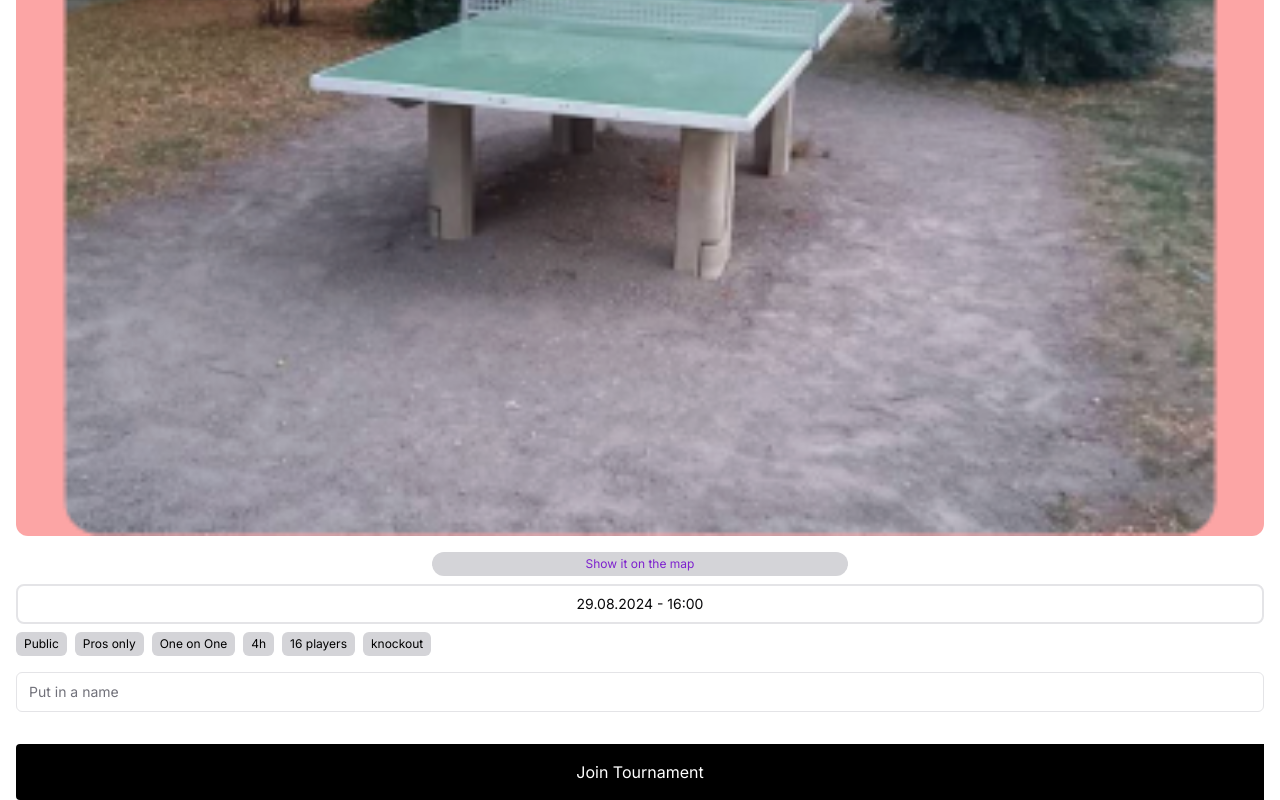
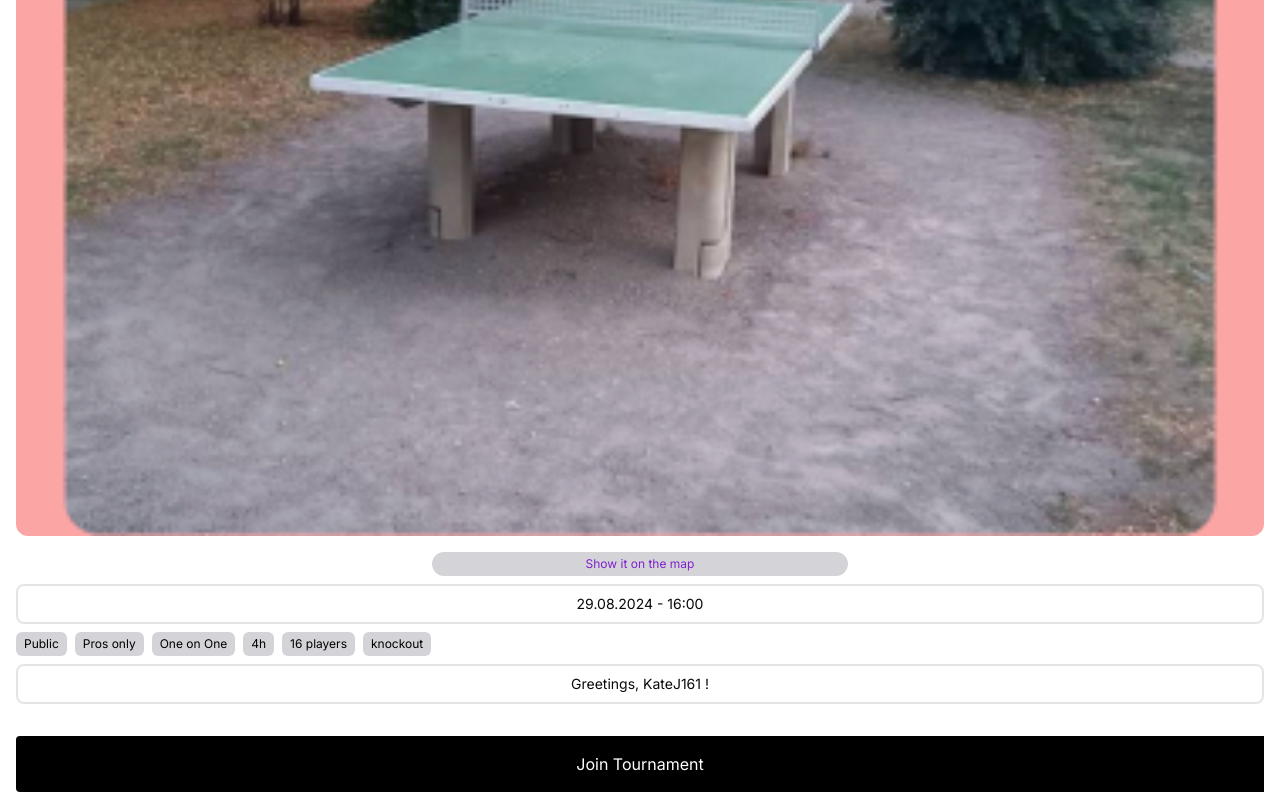
Before and after one commit to hnns-dev/camp12-final, a Next.js app: page /response-page in a window 1280 px wide. Shown: the part 451-1251 px from the top of the page. Built offline with nearby package versions, Linux system fonts and the light colour scheme.

Commit message:
changed name, create response page

```diff
--- a/app/response-page/page.tsx
+++ b/app/response-page/page.tsx
@@ -1,4 +1,5 @@
 import { Name } from "@/components/name";
+import Link from "next/link";
 
 export default function responsePage() {
   const placeHolder = [
@@ -53,6 +54,7 @@ export default function responsePage() {
           </ul>
           <Name />
         </div>
+        <Link href="/"></Link>
       </section>
       {/* Button */}
       <div className="flex flex-col items-stretch flex-grow justify-end mb-14 mt-6">
--- a/components/name.tsx
+++ b/components/name.tsx
@@ -4,12 +4,11 @@ import { useState } from "react";
 import { Input } from "./ui/input";
 
 export function Name() {
-  const [isLoggedIn, setIsLoggedIn] = useState(false);
-
+  const [isLoggedIn, setIsLoggedIn] = useState(true);
+  const [userName, setUserName] = useState("KateJ161");
   return (
     <>
-      <form
-        action="input"
+      <div
         className={`${
           isLoggedIn ? "hidden" : "flex"
         } flex-col justify-start text-start gap-2 mt-2`}
@@ -18,7 +17,13 @@ export function Name() {
           You wanna be the very best? Then join our ultimate tournament!
         </p> */}
         <Input placeholder="Put in a name"></Input>
-      </form>
+      </div>
+      <div className={`${isLoggedIn ? "flex" : "hidden"} flex justify-center`}>
+        {" "}
+        <p className="border-zinc-200 border-2 rounded-lg p-2 min-h-10 w-full text-sm">
+          Greetings, {userName} !
+        </p>
+      </div>
     </>
   );
 }
```
